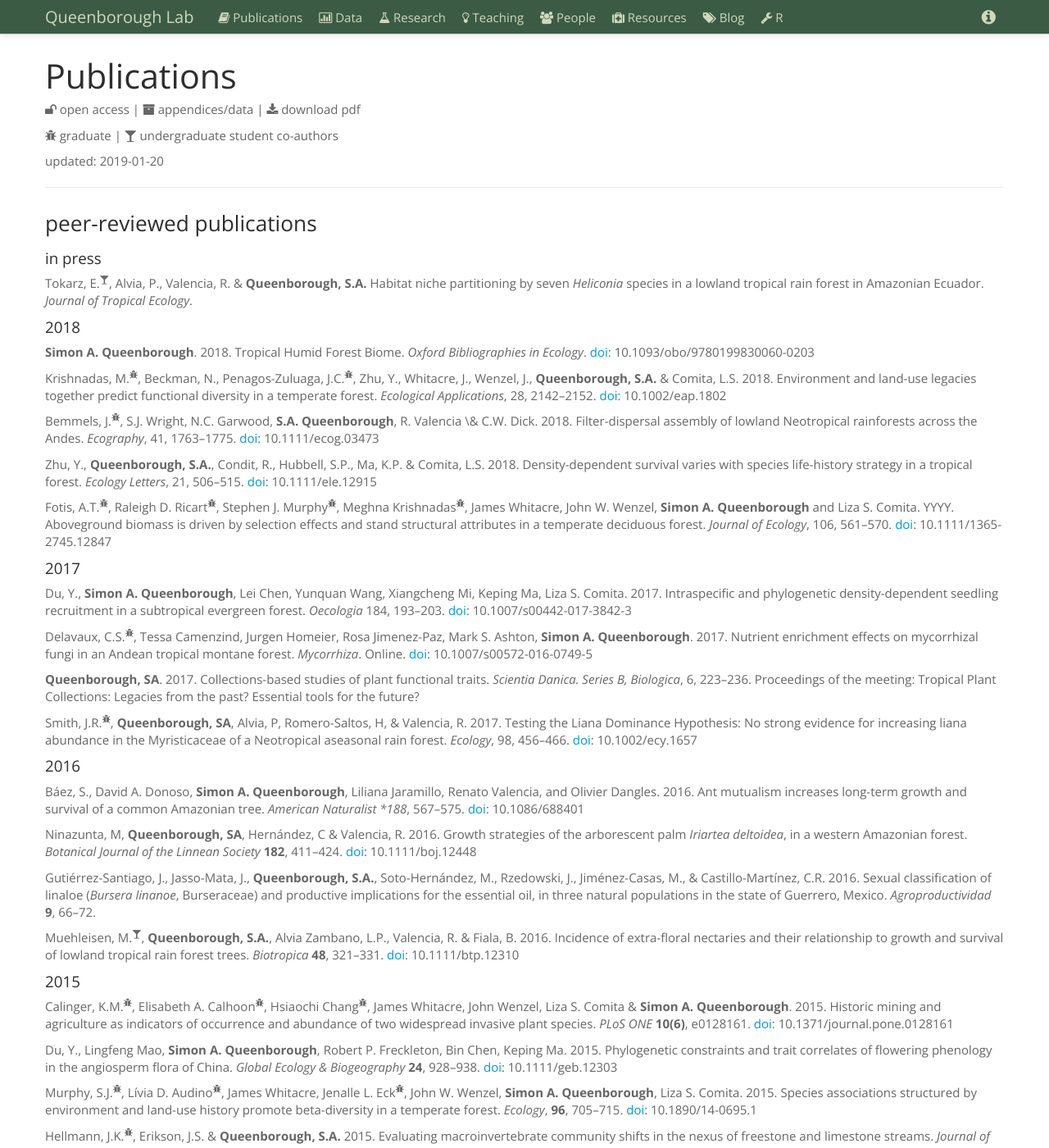
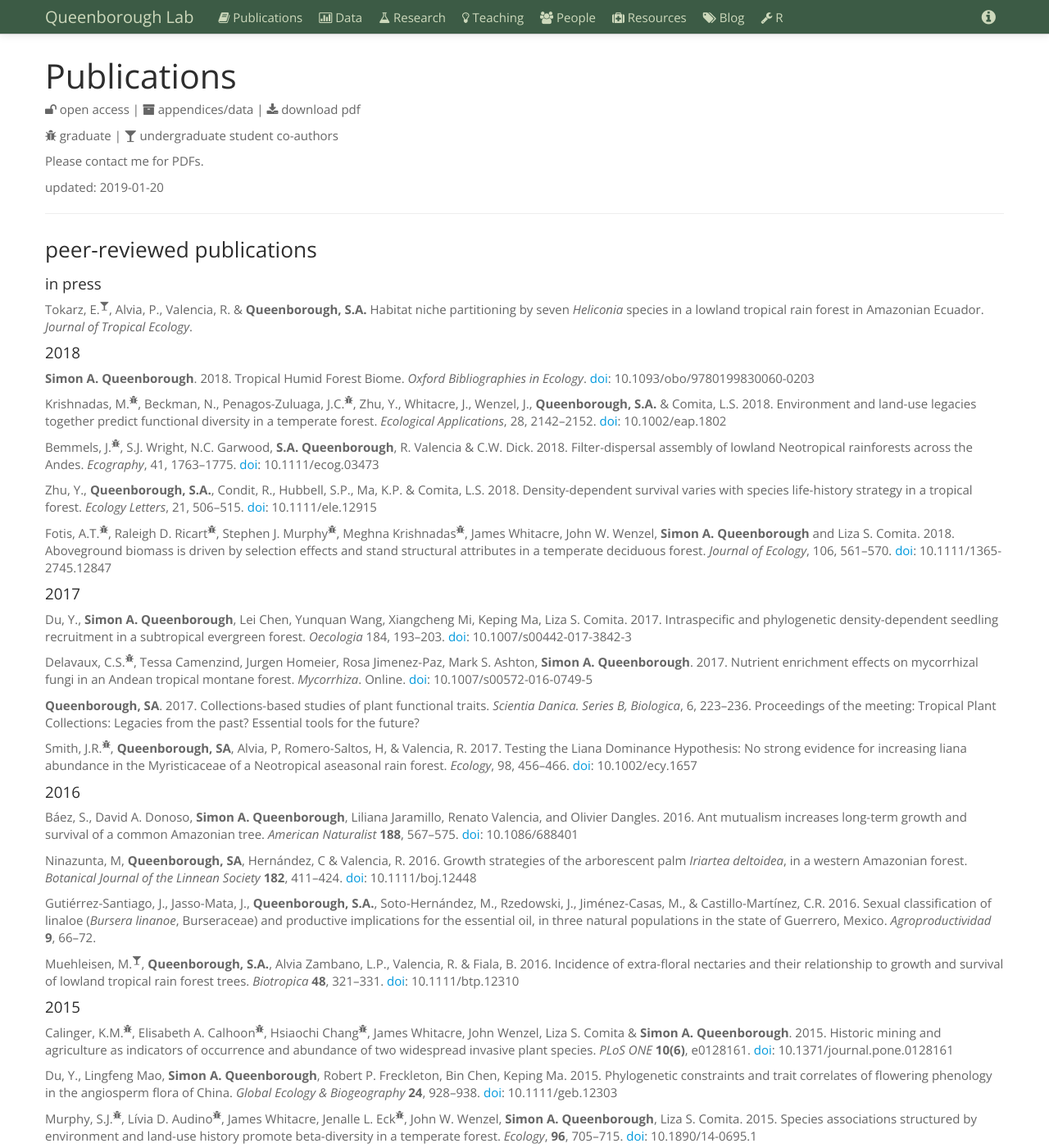
Before and after one commit to saq/saq.github.io, a Jekyll site: the page built from publications.md, in a window 1280 px wide and 1400 px high. Shown: the whole window at 82% size. Built offline with Jekyll 4.4.1, drawn with Linux system fonts in a browser that asks for light colours.

Commit message:
Update publications.md

```diff
--- a/publications.md
+++ b/publications.md
@@ -12,6 +12,8 @@ title: Publications
 
 <p> <span class="showtooltip" title="graduate student co-author"><i class="icon-bug"> </i></span> graduate | <span class="showtooltip" title="undergraduate student co-author"><i class="icon-glass"> </i></span> undergraduate student co-authors </p>
 </div>
+
+Please contact me for PDFs.
 
 updated: 2019-01-20
 
@@ -30,11 +32,11 @@ Tokarz, E.<sup><span class="icon-glass"></span></sup>, Alvia, P., Valencia, R. &
 
 Krishnadas, M.<sup><span class="icon-bug"></span></sup>, Beckman, N., Penagos-Zuluaga, J.C.<sup><span class="icon-bug"></span></sup>, Zhu, Y., Whitacre, J., Wenzel, J., **Queenborough, S.A.** & Comita, L.S. 2018. Environment and land-use legacies together predict functional diversity in a temperate forest. *Ecological Applications*, 28, 2142--2152.  [doi](https://dx.doi.org/10.1002/eap.1802): 10.1002/eap.1802
 
-Bemmels, J.<sup><span class="icon-bug"></span></sup>, S.J. Wright, N.C. Garwood, **S.A. Queenborough**, R. Valencia \& C.W. Dick. 2018. Filter-dispersal assembly of lowland Neotropical rainforests across the Andes. *Ecography*, 41, 1763--1775. [doi](http://dx.doi.org/10.1111/ecog.03473): 10.1111/ecog.03473
+Bemmels, J.<sup><span class="icon-bug"></span></sup>, S.J. Wright, N.C. Garwood, **S.A. Queenborough**, R. Valencia & C.W. Dick. 2018. Filter-dispersal assembly of lowland Neotropical rainforests across the Andes. *Ecography*, 41, 1763--1775. [doi](http://dx.doi.org/10.1111/ecog.03473): 10.1111/ecog.03473
 
 Zhu, Y., **Queenborough, S.A.**, Condit, R., Hubbell, S.P., Ma, K.P. & Comita, L.S. 2018. Density-dependent survival varies with species life-history strategy in a tropical forest. *Ecology Letters*, 21, 506--515. [doi](http://dx.doi.org/10.1111/ele.12915): 10.1111/ele.12915
 
-Fotis, A.T.<sup><span class="icon-bug"></span></sup>, Raleigh D. Ricart<sup><span class="icon-bug"></span></sup>, Stephen J. Murphy<sup><span class="icon-bug"></span></sup>, Meghna Krishnadas<sup><span class="icon-bug"></span></sup>, James Whitacre, John W. Wenzel, **Simon A. Queenborough** and Liza S. Comita. YYYY. Aboveground biomass is driven by selection effects and stand structural attributes in a temperate deciduous forest. *Journal of Ecology*, 106, 561--570. [doi](http://dx.doi.org/10.1111/1365-2745.12847): 10.1111/1365-2745.12847
+Fotis, A.T.<sup><span class="icon-bug"></span></sup>, Raleigh D. Ricart<sup><span class="icon-bug"></span></sup>, Stephen J. Murphy<sup><span class="icon-bug"></span></sup>, Meghna Krishnadas<sup><span class="icon-bug"></span></sup>, James Whitacre, John W. Wenzel, **Simon A. Queenborough** and Liza S. Comita. 2018. Aboveground biomass is driven by selection effects and stand structural attributes in a temperate deciduous forest. *Journal of Ecology*, 106, 561--570. [doi](http://dx.doi.org/10.1111/1365-2745.12847): 10.1111/1365-2745.12847
 
 
 #### 2017
@@ -50,7 +52,7 @@ Smith, J.R.<sup><span class="icon-bug"></span></sup>, **Queenborough, SA**, Alvi
 
 #### 2016
 
-Báez, S., David A. Donoso, **Simon A. Queenborough**, Liliana Jaramillo, Renato Valencia, and Olivier Dangles. 2016. Ant mutualism increases long-term growth and survival of a common Amazonian tree. *American Naturalist* **188*, 567--575. [doi](http://www.journals.uchicago.edu/doi/abs/10.1086/688401): 10.1086/688401
+Báez, S., David A. Donoso, **Simon A. Queenborough**, Liliana Jaramillo, Renato Valencia, and Olivier Dangles. 2016. Ant mutualism increases long-term growth and survival of a common Amazonian tree. *American Naturalist* **188**, 567--575. [doi](http://www.journals.uchicago.edu/doi/abs/10.1086/688401): 10.1086/688401
 
 Ninazunta, M, **Queenborough, SA**, Hernández, C & Valencia, R. 2016. Growth strategies of the arborescent palm *Iriartea deltoidea*, in a western Amazonian forest. *Botanical Journal of the Linnean Society* **182**, 411--424. [doi](http://onlinelibrary.wiley.com/doi/10.1111/boj.12448/full): 10.1111/boj.12448
 
```
